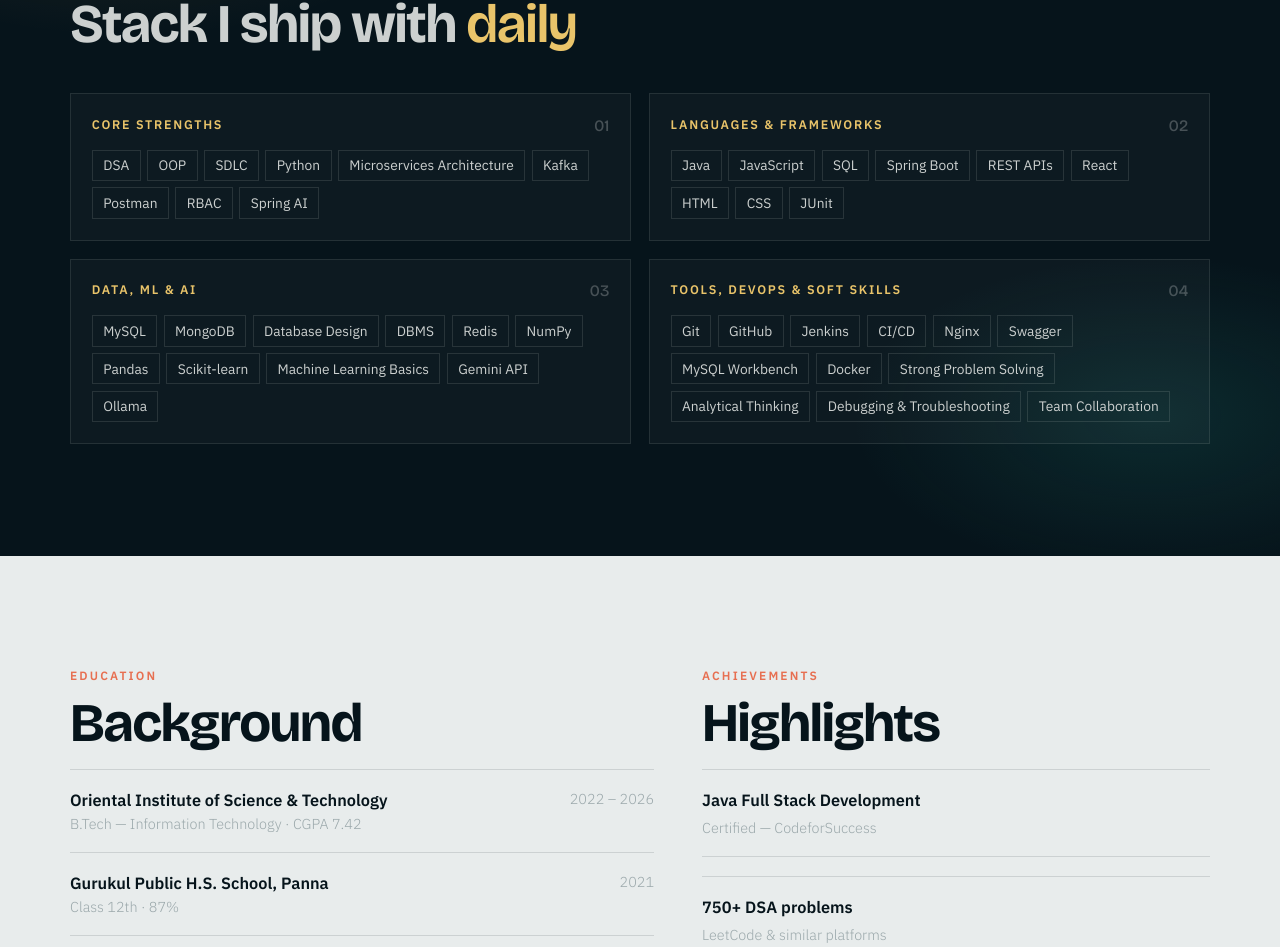
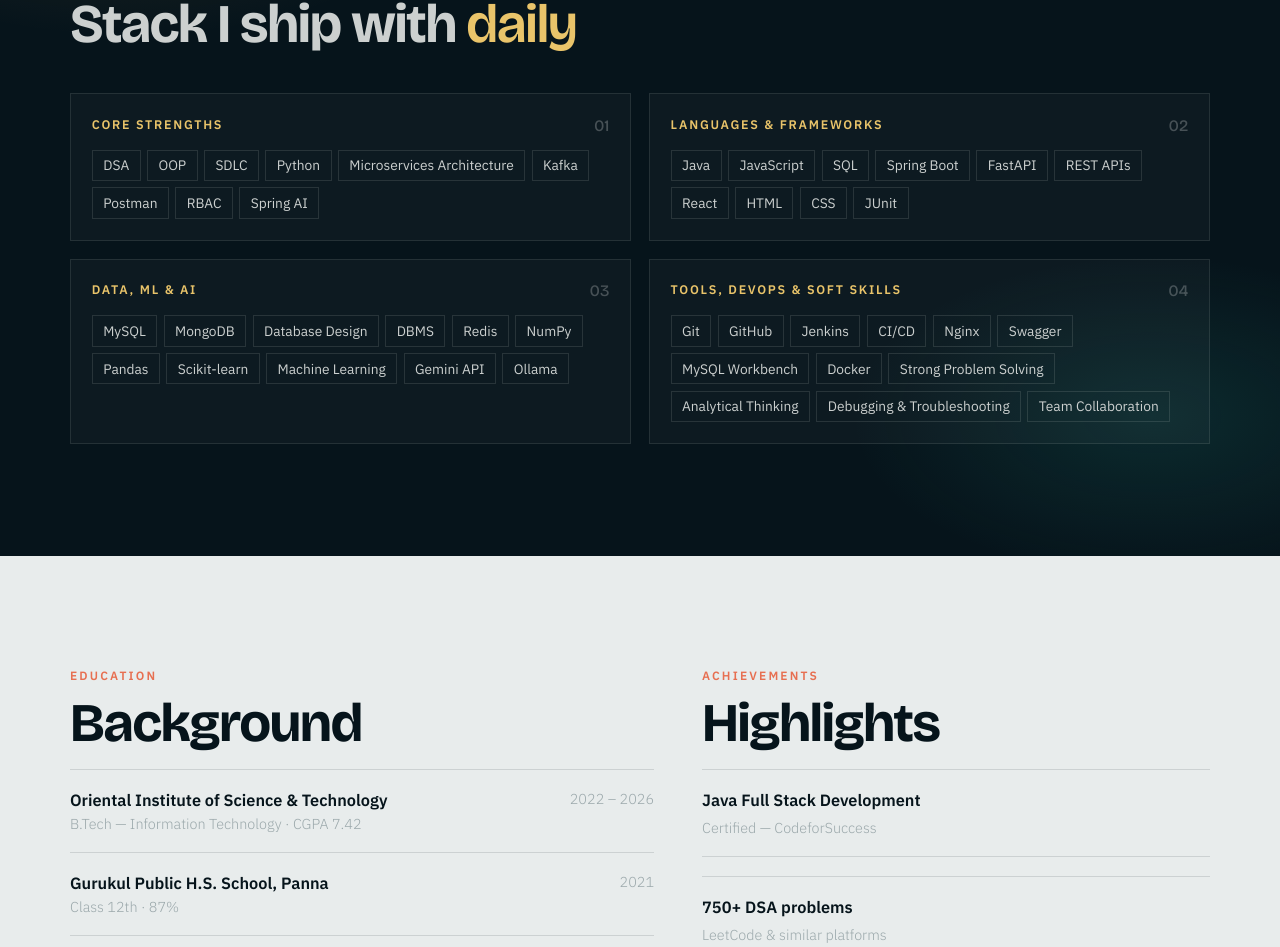
Before and after one commit to Shailendra0320/shailendra-portfolio, a React (Vite) app: page / in a window 1280 px wide. Shown: the part 2981-3928 px from the top of the page. Built offline with nearby package versions, Linux system fonts and the light colour scheme.

Commit message:
Add FastAPI to frameworks and update Machine Learning Basics to Machine Learning

```diff
--- a/src/data.js
+++ b/src/data.js
@@ -109,6 +109,7 @@ export const skillGroups = [
       'JavaScript',
       'SQL',
       'Spring Boot',
+      'FastAPI',
       'REST APIs',
       'React',
       'HTML',
@@ -127,7 +128,7 @@ export const skillGroups = [
       'NumPy',
       'Pandas',
       'Scikit-learn',
-      'Machine Learning Basics',
+      'Machine Learning',
       'Gemini API',
       'Ollama',
     ],
```
